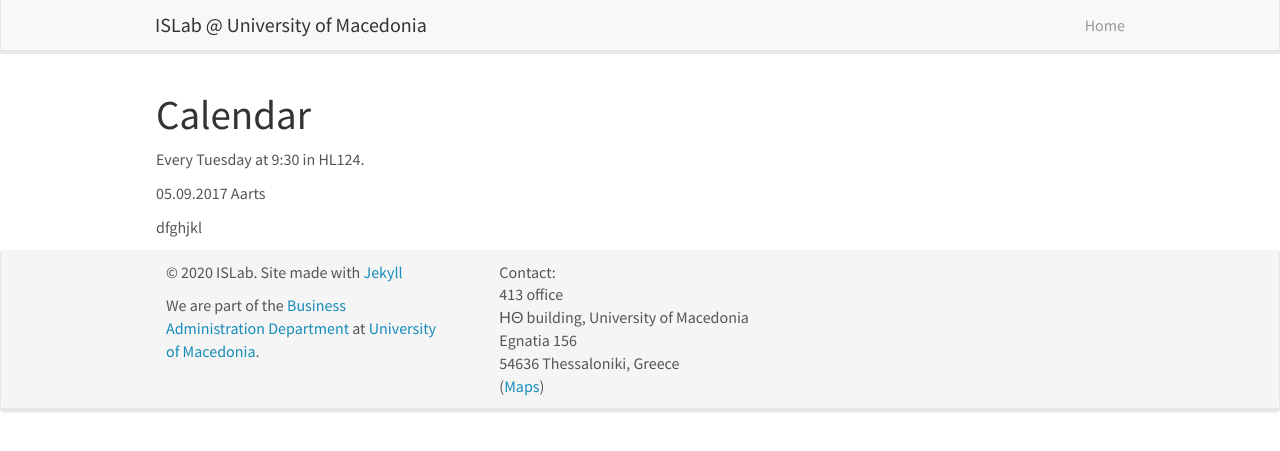
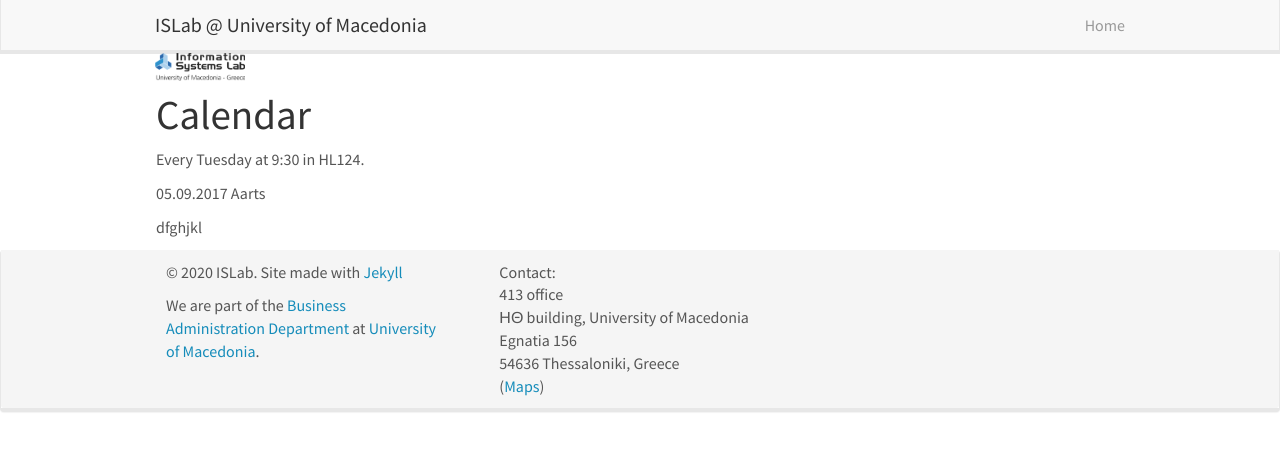
Before and after one commit to islab-uom/islab-uom2, a Jekyll site: the page built from _pages/mini_lecture_series.md, in a window 1280 px wide. Shown: the top 451 px of the page. Built offline with Jekyll 4.4.1, drawn with Linux system fonts in a browser that asks for light colours; nearby versions of some CDN libraries.

Commit message:
Update header.html

```diff
--- a/_includes/header.html
+++ b/_includes/header.html
@@ -8,7 +8,7 @@
 		<span class="icon-bar"></span>
 	  </button>
 
-    <a class="navbar-brand" href="{{ site.url }}{{ site.baseurl }}/">ISLab @ University of Macedonia</a>
+    <a class="navbar-brand" href="{{ site.url }}{{ site.baseurl }}/">ISLab @ University of Macedonia <img src="{{ site.url }}{{ site.baseurl }}/images/logopic/islab.png" style="width: 90px"></a>
 	</div>
 	<div class="collapse navbar-collapse" id="navbar-collapse-1">
 	  <ul class="nav navbar-nav navbar-right">
```
